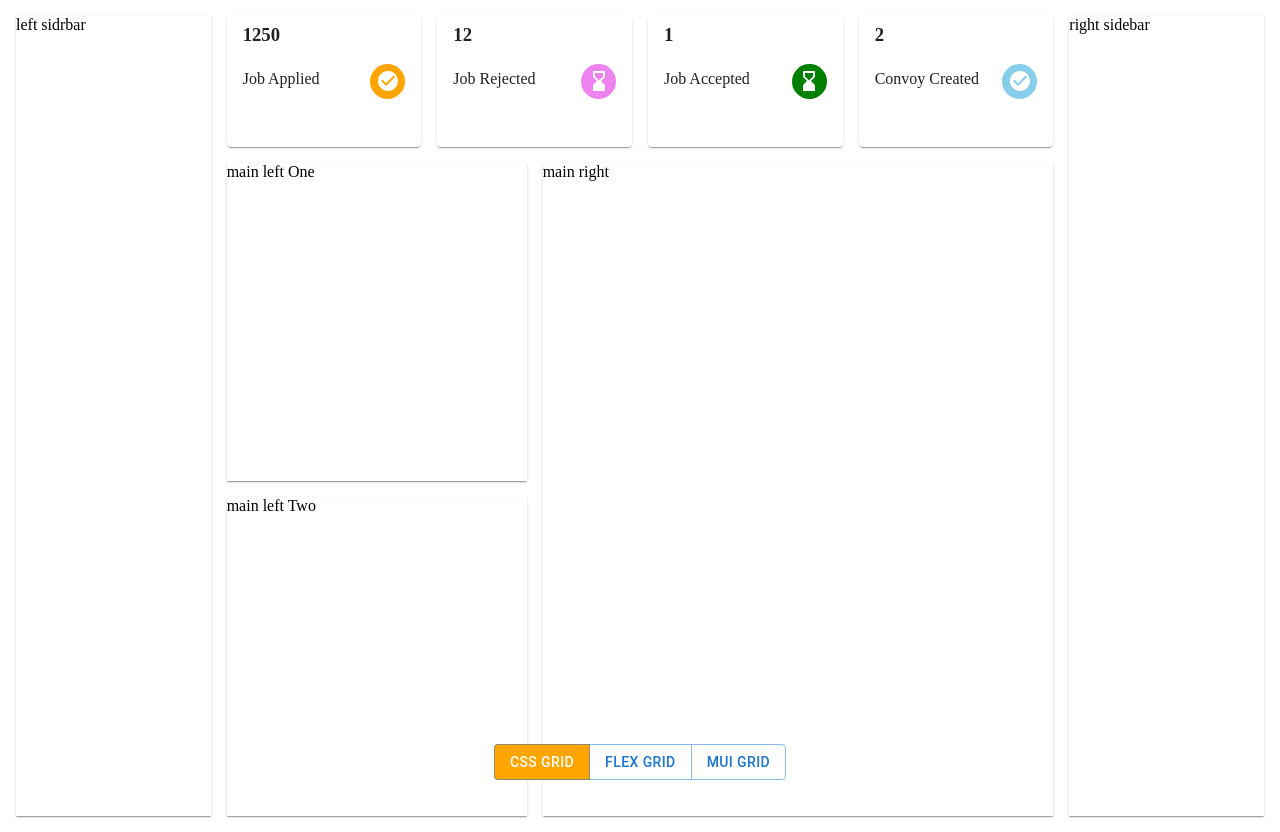
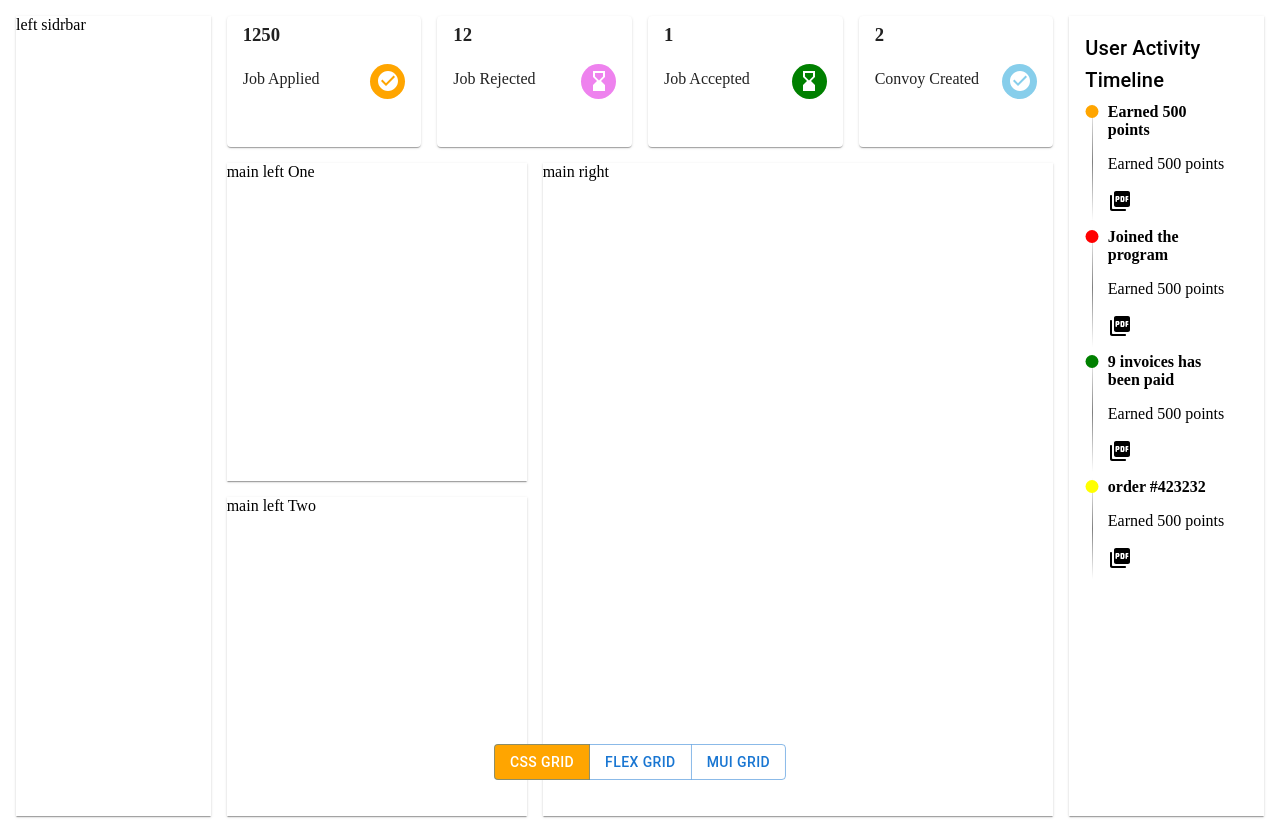
Before and after one commit to ashuhitman/grid_layouts, a React (Vite) app: page / in a window 1280 px wide. Built offline with nearby package versions, Linux system fonts and the light colour scheme.

Commit message:
added timeline right sidebar activity

```diff
--- a/src/Layout/FlexLayout.jsx
+++ b/src/Layout/FlexLayout.jsx
@@ -1,10 +1,45 @@
 import React from "react";
 import styles from "./flexlayout.module.css";
-import { Box } from "@mui/material";
+import { Box, Typography } from "@mui/material";
 import CardItem from "../component/CardItem";
-import { CheckCircle, HourglassBottom } from "@mui/icons-material";
+import {
+  CheckCircle,
+  HourglassBottom,
+  PictureAsPdfRounded,
+} from "@mui/icons-material";
+import ActivityComponent from "../component/ActivityComponent";
 
 function FlexLayout() {
+  const activities = [
+    {
+      title: "Earned 500 points",
+      text: "Earned 500 points",
+      icon: <PictureAsPdfRounded />,
+      color: "orange",
+      iconText: "",
+    },
+    {
+      title: "Joined the program",
+      text: "Earned 500 points",
+      icon: <PictureAsPdfRounded />,
+      color: "red",
+      iconText: "",
+    },
+    {
+      title: "9 invoices has been paid",
+      text: "Earned 500 points",
+      icon: <PictureAsPdfRounded />,
+      color: "green",
+      iconText: "",
+    },
+    {
+      title: "order #423232",
+      text: "Earned 500 points",
+      icon: <PictureAsPdfRounded />,
+      color: "yellow",
+      iconText: "",
+    },
+  ];
   const items = [
     {
       number: 1250,
@@ -48,7 +83,16 @@ function FlexLayout() {
           <Box className={styles.mainRight}>left right</Box>
         </Box>
       </Box>
-      <Box className={styles.right}>right sidebar</Box>
+      <Box className={styles.right}>
+        <Typography variant="h6">User Activity Timeline</Typography>
+        {activities.map((activity, i) => (
+          <ActivityComponent
+            key={activity.title + i}
+            activity={activity}
+            color={activity.color}
+          />
+        ))}
+      </Box>
     </Box>
   );
 }
--- a/src/Layout/GridLayout.jsx
+++ b/src/Layout/GridLayout.jsx
@@ -1,10 +1,45 @@
 import React from "react";
-import { Box, Card } from "@mui/material";
+import { Box, Card, Typography } from "@mui/material";
 import styles from "./Layout.module.css";
 import CardItem from "../component/CardItem";
-import { CheckCircle, HourglassBottom } from "@mui/icons-material";
+import {
+  CheckCircle,
+  HourglassBottom,
+  PictureAsPdfRounded,
+} from "@mui/icons-material";
+import ActivityComponent from "../component/ActivityComponent";
 
 function Layout() {
+  const activities = [
+    {
+      title: "Earned 500 points",
+      text: "Earned 500 points",
+      icon: <PictureAsPdfRounded />,
+      color: "orange",
+      iconText: "",
+    },
+    {
+      title: "Joined the program",
+      text: "Earned 500 points",
+      icon: <PictureAsPdfRounded />,
+      color: "red",
+      iconText: "",
+    },
+    {
+      title: "9 invoices has been paid",
+      text: "Earned 500 points",
+      icon: <PictureAsPdfRounded />,
+      color: "green",
+      iconText: "",
+    },
+    {
+      title: "order #423232",
+      text: "Earned 500 points",
+      icon: <PictureAsPdfRounded />,
+      color: "yellow",
+      iconText: "",
+    },
+  ];
   const items = [
     {
       number: 1250,
@@ -44,7 +79,17 @@ function Layout() {
       <Box className={styles.mainLeftOne}>main left One</Box>
       <Box className={styles.mainLeftTwo}>main left Two</Box>
       <Box className={styles.mainRight}>main right</Box>
-      <Box className={styles.rightSidebar}>right sidebar</Box>
+      <Box className={styles.rightSidebar}>
+        <Typography variant="h6">User Activity Timeline</Typography>
+
+        {activities.map((activity, i) => (
+          <ActivityComponent
+            key={activity.title + i}
+            activity={activity}
+            color={activity.color}
+          />
+        ))}
+      </Box>
     </Box>
   );
 }
--- a/src/Layout/Layout.module.css
+++ b/src/Layout/Layout.module.css
@@ -46,7 +46,7 @@
   }
   .rightSidebar {
     display: block;
-
+    padding: 1rem;
     grid-column: 11/13;
     grid-row: 1/12;
   }
--- a/src/Layout/MuiGridLayout.jsx
+++ b/src/Layout/MuiGridLayout.jsx
@@ -1,9 +1,44 @@
-import { Box, Grid } from "@mui/material";
+import { Box, Grid, Typography } from "@mui/material";
 import React from "react";
-import { CheckCircle, HourglassBottom } from "@mui/icons-material";
+import {
+  CheckCircle,
+  HourglassBottom,
+  PictureAsPdfRounded,
+} from "@mui/icons-material";
 import CardItem from "../component/CardItem";
+import ActivityComponent from "../component/ActivityComponent";
 
 function MuiGridLayout() {
+  const activities = [
+    {
+      title: "Earned 500 points",
+      text: "Earned 500 points",
+      icon: <PictureAsPdfRounded />,
+      color: "orange",
+      iconText: "",
+    },
+    {
+      title: "Joined the program",
+      text: "Earned 500 points",
+      icon: <PictureAsPdfRounded />,
+      color: "red",
+      iconText: "",
+    },
+    {
+      title: "9 invoices has been paid",
+      text: "Earned 500 points",
+      icon: <PictureAsPdfRounded />,
+      color: "green",
+      iconText: "",
+    },
+    {
+      title: "order #423232",
+      text: "Earned 500 points",
+      icon: <PictureAsPdfRounded />,
+      color: "yellow",
+      iconText: "",
+    },
+  ];
   const items = [
     {
       number: 1250,
@@ -122,12 +157,20 @@ function MuiGridLayout() {
         item
         lg={2}
         sx={{
+          padding: "1rem",
           display: { xs: "none", lg: "block" },
           boxShadow:
             "0px 2px 1px -1px rgba(0, 0, 0, 0.2),0px 1px 1px 0px rgba(0, 0, 0, 0.14), 0px 1px 3px 0px rgba(0, 0, 0, 0.12)",
         }}
       >
-        right sidebar
+        <Typography variant="h6">User Activity Timeline</Typography>
+        {activities.map((activity, i) => (
+          <ActivityComponent
+            key={activity.title + i}
+            activity={activity}
+            color={activity.color}
+          />
+        ))}
       </Grid>
     </Grid>
   );
--- a/src/Layout/flexlayout.module.css
+++ b/src/Layout/flexlayout.module.css
@@ -54,11 +54,14 @@
     display: flex;
     gap: 1rem;
   }
+  .right {
+    padding: 1rem;
+  }
 
   .left,
   .right {
     display: block;
-    width: 180px;
+    width: 240px;
   }
 
   .main {
--- /dev/null
+++ b/src/component/ActivityComponent.jsx
@@ -0,0 +1,46 @@
+import { Box } from "@mui/material";
+import React from "react";
+import PictureAsPdfIcon from "@mui/icons-material/PictureAsPdf";
+
+function ActivityComponent({ activity, color }) {
+  return (
+    <Box
+      sx={{
+        margin: "calc(13px/2)",
+        position: "relative",
+        paddingBottom: "0.3rem",
+        paddingInline: "1rem", // Adjust as needed
+        "&::before": {
+          content: '""',
+          position: "absolute",
+          top: 0,
+          left: 0,
+          height: "100%",
+          width: "1px",
+          background: "linear-gradient(to bottom, white, gray, white)",
+          zIndex: -1,
+        },
+        "&::after": {
+          content: '""',
+          position: "absolute",
+          top: "2px",
+          left: "0px",
+          width: "13px",
+          height: "13px",
+          transform: "translateX(-50%)",
+          borderRadius: "50%",
+          backgroundColor: color,
+          zIndex: 1,
+        },
+      }}
+    >
+      <Box>
+        <h4>{activity.title}</h4>
+      </Box>
+      <Box sx={{ marginBlock: "1rem" }}>{activity.text}</Box>
+      <Box>{activity.icon}</Box>
+    </Box>
+  );
+}
+
+export default ActivityComponent;
```
